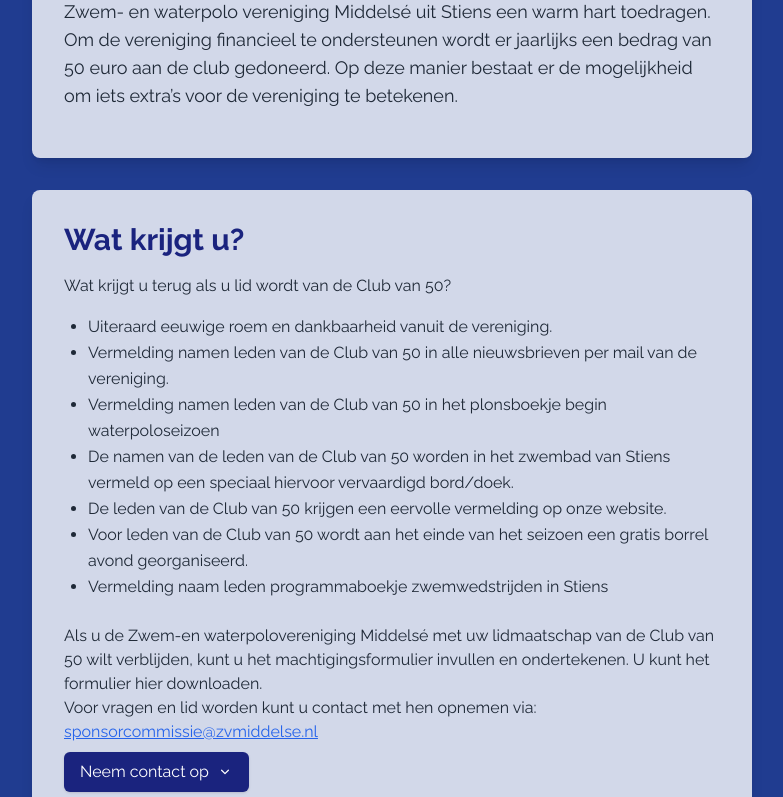
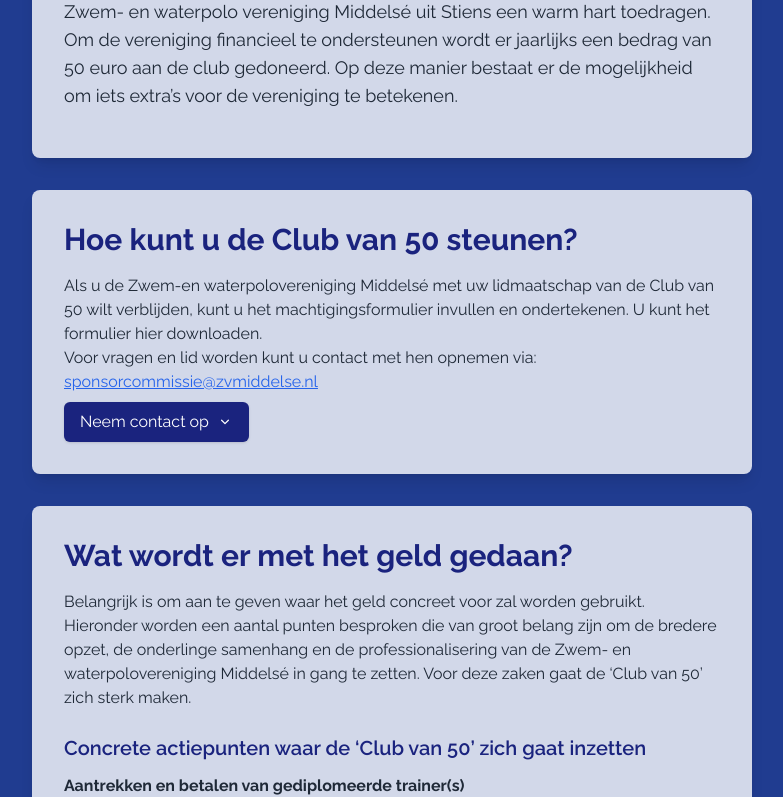
Before and after one commit to timovos/zvmiddelse-website, a Next.js app: page /sponsoring in a window 1280 px wide. Shown: the part 574-1371 px from the top of the page, without its empty margins (248-1031 px from the left). Built offline with nearby package versions, Linux system fonts and the light colour scheme.

Commit message:
Textual changes

```diff
--- a/app/sponsoring/page.tsx
+++ b/app/sponsoring/page.tsx
@@ -20,36 +20,7 @@
       </section>
 
       <section className="rounded-lg bg-white/80 p-8 text-gray-800 shadow-lg">
-        <h2>Wat krijgt u?</h2>
-        <p>Wat krijgt u terug als u lid wordt van de Club van 50?</p>
-        <ul className="mt-4 mb-6 list-disc pl-6">
-          <li className="leading-relaxed">
-            Uiteraard eeuwige roem en dankbaarheid vanuit de vereniging.
-          </li>
-          <li className="leading-relaxed">
-            Vermelding namen leden van de Club van 50 in alle nieuwsbrieven per
-            mail van de vereniging.
-          </li>
-          <li className="leading-relaxed">
-            Vermelding namen leden van de Club van 50 in het plonsboekje begin
-            waterpoloseizoen
-          </li>
-          <li className="leading-relaxed">
-            De namen van de leden van de Club van 50 worden in het zwembad van
-            Stiens vermeld op een speciaal hiervoor vervaardigd bord/doek.
-          </li>
-          <li className="leading-relaxed">
-            De leden van de Club van 50 krijgen een eervolle vermelding op onze
-            website.
-          </li>
-          <li className="leading-relaxed">
-            Voor leden van de Club van 50 wordt aan het einde van het seizoen
-            een gratis borrel avond georganiseerd.
-          </li>
-          <li className="leading-relaxed">
-            Vermelding naam leden programmaboekje zwemwedstrijden in Stiens
-          </li>
-        </ul>
+        <h2>Hoe kunt u de Club van 50 steunen?</h2>
         <p>
           Als u de Zwem-en waterpolovereniging Middelsé met uw lidmaatschap van
           de Club van 50 wilt verblijden, kunt u het machtigingsformulier
```
